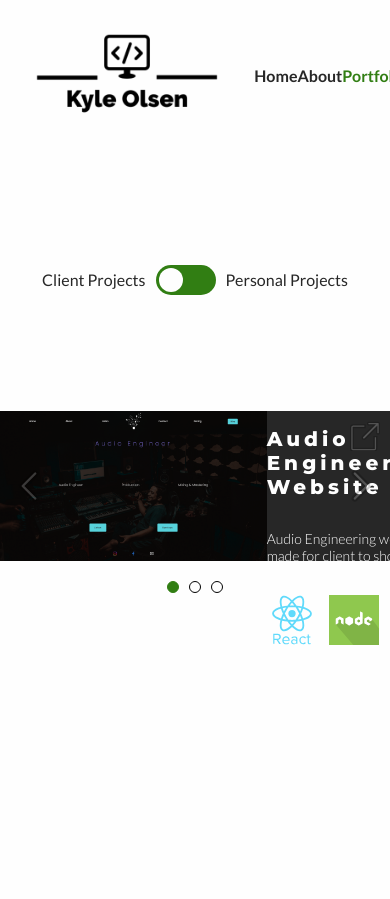
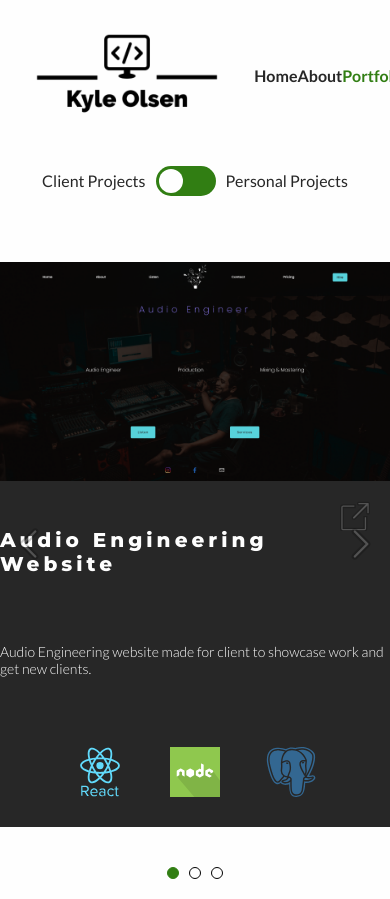
Before and after one commit to Keo222/my-portfolio, a React (Create React App) app: page /portfolio in a window 390 px wide. Shown: the top 899 px of the page. Before the commit the page ends 844 px from the top, so only its background shows below. Built offline with nearby package versions, Linux system fonts and the light colour scheme.

Commit message:
responsive projectslider

```diff
--- a/src/components/ProjectsSlider.tsx
+++ b/src/components/ProjectsSlider.tsx
@@ -28,34 +28,59 @@ import { ProjArray } from "../customTypes/objectArrays";
 
 const SliderSection = styled.section`
   width: 100%;
+  height: 30vw;
+
+  margin-top: 5rem;
+  margin-bottom: 2rem;
+
   display: flex;
   justify-content: space-between;
   align-items: center;
+
   position: relative;
+
+  @media screen and (${(props) => props.theme.responsive.lg}) {
+    height: fit-content;
+  }
 `;
 
 const NavigateArrow = styled.img`
   height: 5rem;
+
   margin-inline: 5px;
+
   vertical-align: bottom;
+  position: absolute;
+  z-index: 15;
+
   user-select: none;
-  z-index: 15;
   opacity: 0.2;
   transition: all 0.15s;
+
   &:hover {
     cursor: pointer;
     opacity: 1;
   }
 `;
 
-const ExternalLink = styled.img`
+const LeftArrow = styled(NavigateArrow)``;
+const RightArrow = styled(NavigateArrow)`
+  right: 0;
+`;
+
+const ExternalLink = styled.a`
+  position: absolute;
+  top: 2rem;
+  right: 2rem;
+`;
+
+const ExternalLinkImg = styled.img`
   height: 3rem;
   width: 3rem;
-  position: absolute;
-  top: 1rem;
-  right: 1rem;
+
   opacity: 0.2;
   transition: all 0.15s;
+
   &:hover {
     cursor: pointer;
     opacity: 1;
@@ -65,29 +90,43 @@ const ExternalLink = styled.img`
 const InfoDiv = styled(animated.div)`
   display: flex;
   align-items: center;
-  position: absolute;
-  top: 0;
-  right: 0;
-  bottom: 0;
-  left: 0;
+
+  height: 100%;
+  width: 100%;
+
+  @media screen and (${(props) => props.theme.responsive.lg}) {
+    flex-direction: column;
+  }
 `;
 
 const SiteImg = styled.img`
   object-fit: cover;
   height: 100%;
   aspect-ratio: 1.7777777;
+  @media screen and (${(props) => props.theme.responsive.lg}) {
+    width: 100%;
+    height: auto;
+  }
 `;
 
 const InfoTextDiv = styled.div`
   height: 100%;
-  flex-grow: 1;
-  flex-direction: column;
+
   display: flex;
   flex-direction: column;
+  flex-grow: 1;
   align-items: center;
   justify-content: space-around;
+
+  position: relative;
+
   color: ${(props) => props.theme.color.primary1};
   background-color: ${(props) => props.theme.color.primary2};
+
+  @media screen and (${(props) => props.theme.responsive.lg}) {
+    width: 100%;
+    padding-block: 3rem;
+  }
 `;
 
 const SiteHeader = styled.h2`
@@ -100,18 +139,27 @@ const SiteHeader = styled.h2`
 const SiteDescription = styled.p`
   font-size: 1.4rem;
   font-weight: 300;
+
+
+
+  @media screen and (${(props) => props.theme.responsive.lg}) {
+    margin-block: 5rem;
 `;
 
 const TechImgsDiv = styled.div`
+  width: clamp(200px, 80%, 500px);
+
+  margin-top: 2rem;
+
   display: flex;
   flex-wrap: wrap;
-  width: clamp(200px, 80%, 500px);
   justify-content: space-evenly;
 `;
 
 const TechLogo = styled.img`
   height: 5rem;
   width: 5rem;
+  margin-inline: 1rem;
 `;
 
 type Props = {
@@ -193,7 +241,7 @@ const ProjectsSlider = ({
     <SliderSection>
       {transitions((styles, i) => (
         <>
-          <NavigateArrow src={left_arrow} onClick={() => prevProject()} />
+          <LeftArrow src={left_arrow} onClick={() => prevProject()} />
           <InfoDiv style={styles} key={i}>
             <SiteImg
               src={webImgSwitch(
@@ -222,19 +270,20 @@ const ProjectsSlider = ({
                   i <= projects.length - 1 ? i : projects.length - 1
                 ].tech.map((t) => logoSwitch(t))}
               </TechImgsDiv>
+              <ExternalLink
+                target="_blank"
+                rel="noreferrer noopener"
+                href={
+                  projects[
+                    i <= projects.length - 1 ? i : projects.length - 1
+                  ].link
+                }
+              >
+                <ExternalLinkImg src={external_link} />
+              </ExternalLink>
             </InfoTextDiv>
           </InfoDiv>
-          <a
-            target="_blank"
-            rel="noreferrer noopener"
-            href={
-              projects[i <= projects.length - 1 ? i : projects.length - 1]
-                .link
-            }
-          >
-            <ExternalLink src={external_link} />
-          </a>
-          <NavigateArrow src={right_arrow} onClick={() => nextProject()} />
+          <RightArrow src={right_arrow} onClick={() => nextProject()} />
         </>
       ))}
     </SliderSection>
--- a/src/pages/Portfolio.tsx
+++ b/src/pages/Portfolio.tsx
@@ -8,11 +8,7 @@ import NavTicks from "../components/NavTicks";
 // Project Arrays
 import { clientProjects, personalProjects } from "../jsonDB/projects";
 
-const PortfolioPageContainer = styled.div`
-  display: grid;
-  height: calc(100vh - 173px);
-  grid-template-rows: 2fr clamp(150px, 30vw, 500px) 2fr;
-`;
+const PortfolioPageContainer = styled.div``;
 
 const TopLineDiv = styled.div`
   display: flex;
--- a/src/styled/styled.ts
+++ b/src/styled/styled.ts
@@ -7,6 +7,15 @@ export const theme = {
     // highlight1: "#45B11B",
     highlight1: "#317E13",
     highlight2: "#7261A3",
+  },
+
+  responsive: {
+    xs: "max-width: 400px",
+    sm: "max-width: 600px",
+    md: "max-width: 900px",
+    lg: "max-width: 1100px",
+    xl: "max-width: 1400px",
+    xxl: "max-width: 1600px",
   },
 };
 
```
